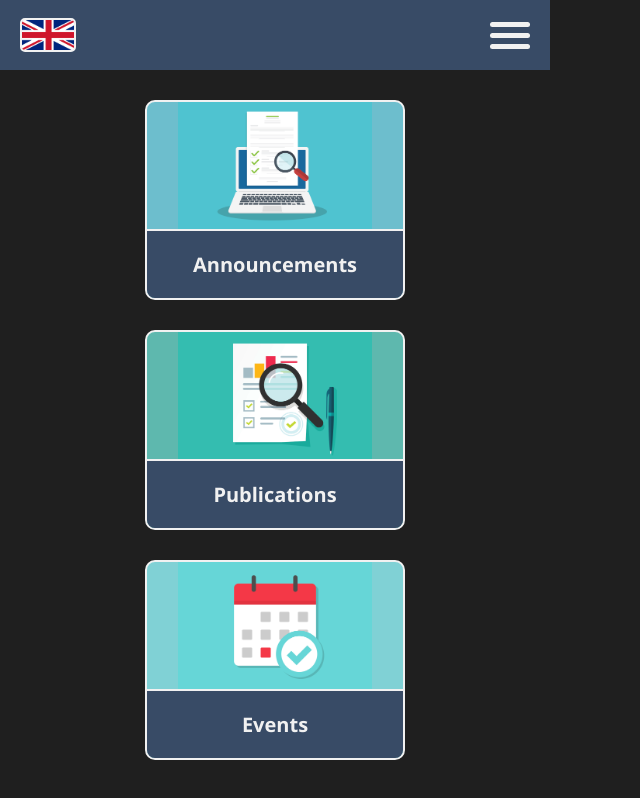
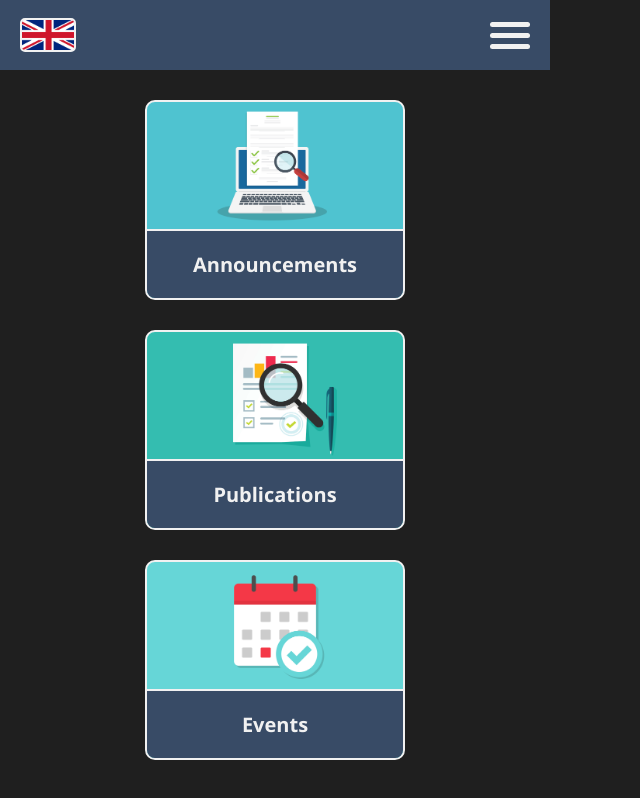
Before and after one commit to HakimMalkawi/MTG-News-Web, a React (Create React App) app: page / in a window 1280 px wide. Shown: the whole page, without its empty margins (0-640 px from the left). Built offline with nearby package versions, Linux system fonts and the light colour scheme.

Commit message:
useEffect Fix

```diff
--- a/src/components/Menu.jsx
+++ b/src/components/Menu.jsx
@@ -10,7 +10,7 @@ const Menu = props => {
     const {setToggleMenu, setRenderApp, darkMode, setDarkMode} = props
     const [menu, setMenu] = useState(menuCategories)
 
-    useEffect( () => !menu.on && toggleClass(".menu-container", "show-right"), [menu.on])
+    useEffect( () => { if(!menu.on) toggleClass(".menu-container", "show-right") }, [menu.on])
 
     const hideMenu = () => {
         setRenderApp(prevRenderApp => !prevRenderApp)
--- a/src/styles/home.css
+++ b/src/styles/home.css
@@ -32,6 +32,6 @@
     align-self: end;
     border-top: 2px solid var(--light); }
 
-.categories-announcements { background: #6dbecd !important; }
-.categories-publications { background: #5eb8ae !important; }
-.categories-events { background: #80d1d5 !important; }
+.categories-announcements { background: #4fc3d0 !important; }
+.categories-publications { background: #34bdb0 !important; }
+.categories-events { background: #66d6d7 !important; }
```
